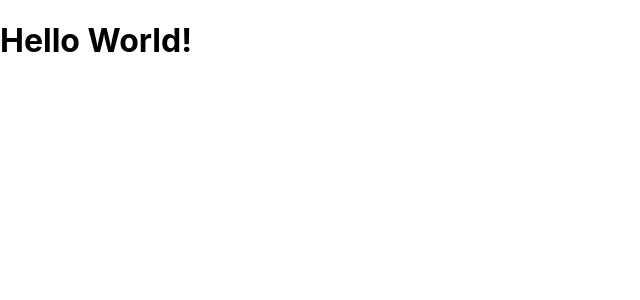
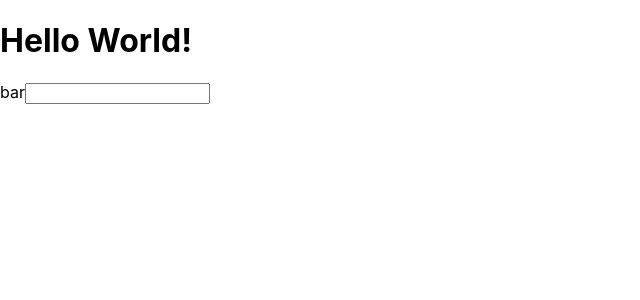
Before and after one commit to miznashi/udemy-react-app, a React (Create React App) app in the folder my-app/: page / in a window 1280 px wide. Shown: the top 300 px of the page, without its empty margins (0-640 px from the left). Built offline with nearby package versions, Linux system fonts and the light colour scheme.

Commit message:
more-jsx sample program

```diff
--- a/my-app/src/App.js
+++ b/my-app/src/App.js
@@ -2,7 +2,14 @@ import React from 'react';
 
 function App() {
   return (
-    <div><h1>Hello World!</h1></div>
+    <React.Fragment>
+      <h1>Hello World!</h1>
+      <label htmlFor="bar">bar</label>
+      <input
+        type="text"
+        onChange={() => {console.log("test change text")}}
+      />
+    </React.Fragment>
   );
 }
 
```
